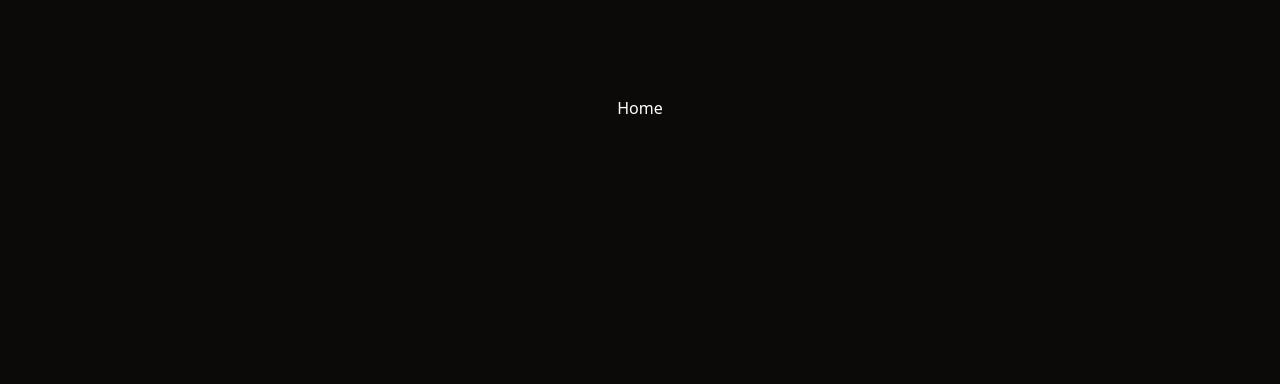
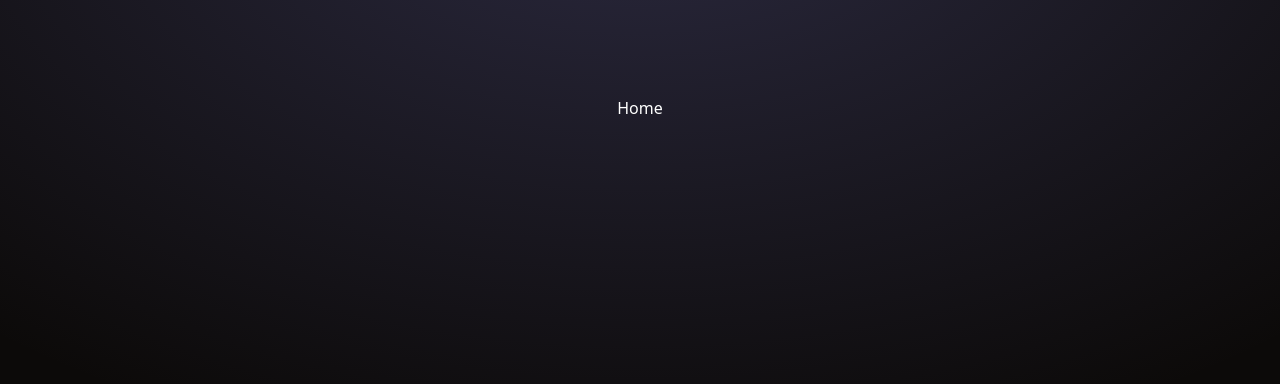
Before and after one commit to ev0clu/portfolio, a Next.js app: page / in a window 1280 px wide. Shown: the top 384 px of the page. Built offline with nearby package versions, Linux system fonts and the light colour scheme.

Commit message:
Layout is updated

```diff
--- a/src/app/layout.tsx
+++ b/src/app/layout.tsx
@@ -76,11 +76,11 @@ export default function RootLayout({
   children: React.ReactNode;
 }>) {
   return (
-    <html lang="en">
+    <html lang="en" suppressHydrationWarning>
       <body
         className={cn(
-          "min-h-screen bg-background font-sans antialiased",
-          fontSans.variable
+          "relative flex min-h-screen flex-col bg-background bg-[radial-gradient(ellipse_80%_80%_at_50%_-20%,rgba(120,119,198,0.3),rgba(255,255,255,0))] font-sans antialiased",
+          fontSans.variable,
         )}
       >
         <ThemeProvider
```
